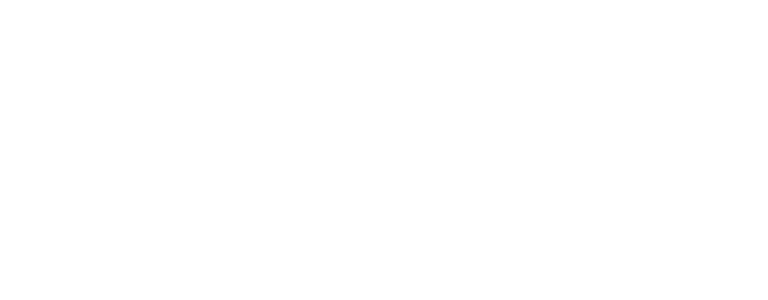
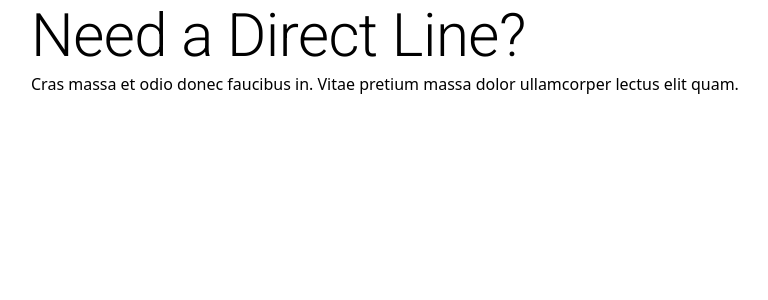
Before and after one commit to thanhan1612/Edupress-, a React (Vite) app in the folder client/: page /homepage/contact in a window 1280 px wide. Before the commit this address had no page. Shown: the top 300 px of the page, without its empty margins (33-801 px from the left). Built offline with nearby package versions, Linux system fonts and the light colour scheme.

Commit message:
starting on contact

```diff
--- a/client/package.json
+++ b/client/package.json
@@ -41,7 +41,7 @@
     "eslint-plugin-react-hooks": "^5.0.0",
     "eslint-plugin-react-refresh": "^0.4.16",
     "globals": "^15.14.0",
-    "postcss": "^8.5.1",
+    "postcss": "^8.5.3",
     "tailwindcss": "^3.4.17",
     "vite": "^6.0.7"
   }
--- a/client/src/App.jsx
+++ b/client/src/App.jsx
@@ -1,6 +1,6 @@
 import { BrowserRouter as Router, Routes, Route } from "react-router-dom";
 import './App.css';
-
+import Contact from "./Pages/Contact/Contact";
 import HomePage from './Pages/HomePage/HomePage';
 import SignUpPage from './Pages/SignUpPage/SignUpPage';
 import SignInPage from './Pages/SignInPage/SignInPage';
@@ -29,6 +29,7 @@
           <Route path = "/otpsend" element = {<OTPverify />} />
           <Route path = "/reset" element = {<Reset />} />
           <Route path = "/courses" element = {<Courses />} />
+          <Route path ="/homepage/contact" element ={<Contact />} />
         </Routes>
       </Router>
 
--- a/client/src/Pages/AllCourses/AllCourses.jsx
+++ b/client/src/Pages/AllCourses/AllCourses.jsx
@@ -126,14 +126,16 @@
                     </Grid>
 
                     </Box>))}
-                    <Box sx={{ display: "flex",flexDirection:"row", justifyContent: "center", mt: 3, width:"100%" }}>
-                            <Pagination
-                                count={5}
-                                variant="outlined"
-                                shape="rounded"
-                                size="small"
-
-                            />
+                    <Box
+                        sx={{
+                            display: "flex",
+                            justifyContent: "center",
+                            alignItems: "center",
+                            width: "100%",
+                            mt: 3
+                        }}
+                        >
+                    <Pagination count={5} size="small" sx={{ display: "inline-flex", width: "auto" }} />
                     </Box>
 
 
@@ -173,6 +175,7 @@
 
 
 
+
       </Container>
   );
 };
--- /dev/null
+++ b/client/src/Pages/Contact/Contact.jsx
@@ -0,0 +1,19 @@
+
+import React from "react";
+import { Container,Box,Typography } from "@mui/material";
+const Contact =() =>{
+    return (
+        <Container>
+            <Box>
+                <Box>
+                    <Typography variant ="h2">Need a Direct Line?</Typography>
+                    <Typography variant ="p">Cras massa et odio donec faucibus in. Vitae pretium massa dolor ullamcorper lectus elit quam.</Typography>
+                    <Box>
+
+                    </Box>
+                </Box>
+            </Box>
+        </Container>
+    )
+};
+export default Contact;
```
Also changed, not shown: 1 other file (tests, documents, lock files or other folders).
